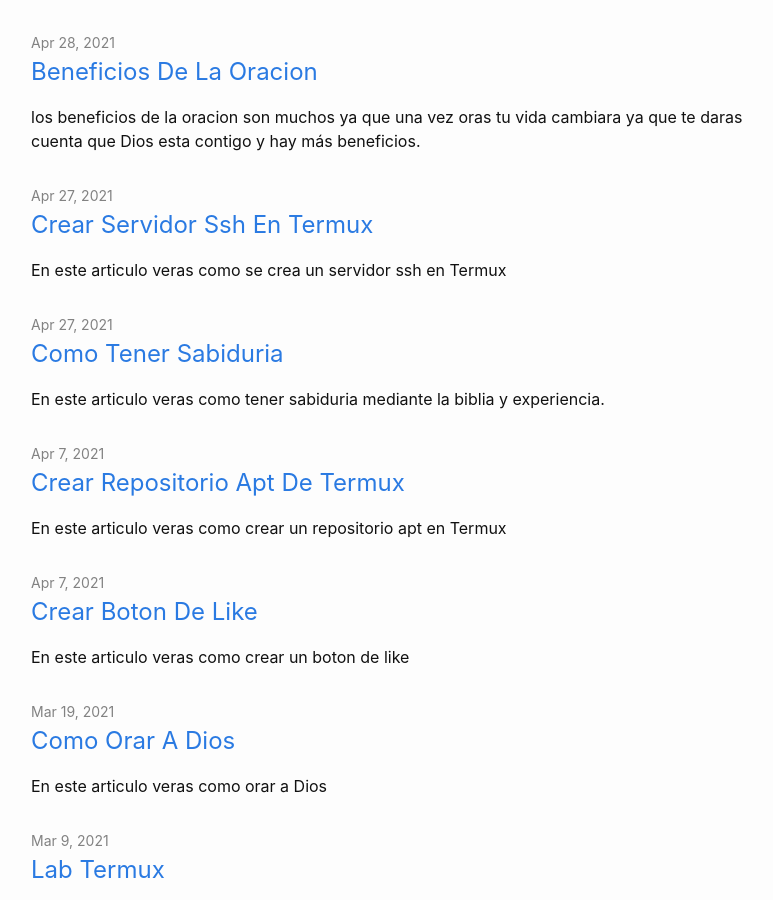
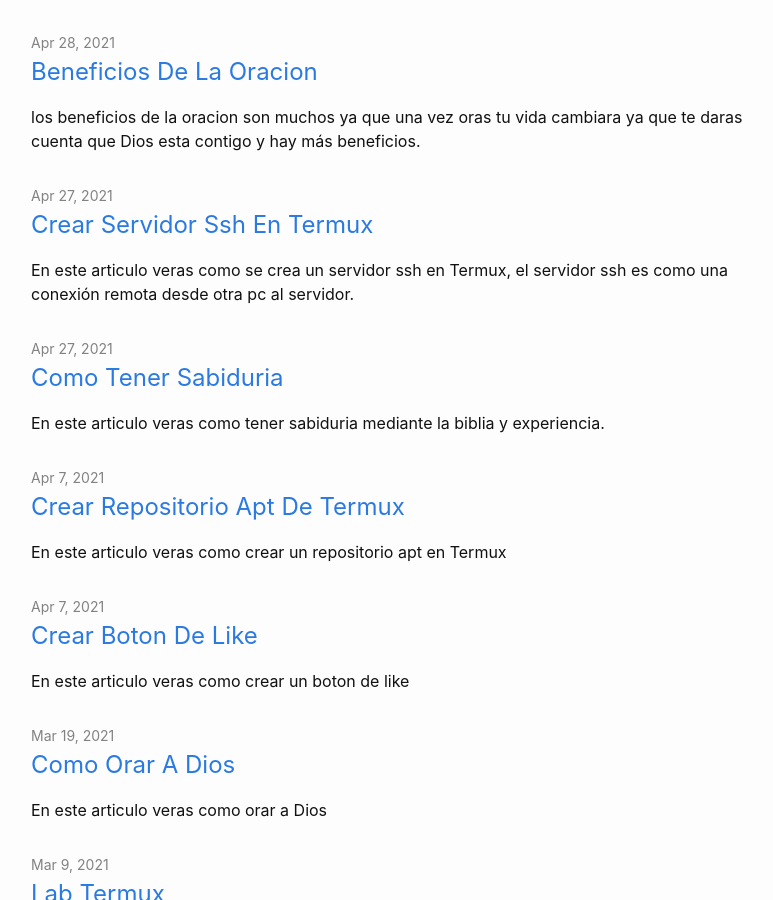
Before and after one commit to dylanmeca/dylanmeca.github.io, a Jekyll site: the page built from index.md, in a window 1280 px wide and 900 px high, scrolled down 1343 px. Shown: the whole window, without its empty margins (239-1012 px from the left). Built offline with Jekyll 4.4.1, drawn with Linux system fonts in a browser that asks for light colours.

Commit message:
Update 2021-04-27-Crear-servidor-SSH-en-Termux.md

```diff
--- a/_posts/2021-04-27-Crear-servidor-SSH-en-Termux.md
+++ b/_posts/2021-04-27-Crear-servidor-SSH-en-Termux.md
@@ -1,6 +1,6 @@
 ---
 layout: post1
-description: En este articulo veras como se crea un servidor ssh en Termux
+description: En este articulo veras como se crea un servidor ssh en Termux, el servidor ssh es como una conexión remota desde otra pc al servidor.
 keywords:
   - termux
   - servidor ssh
```
